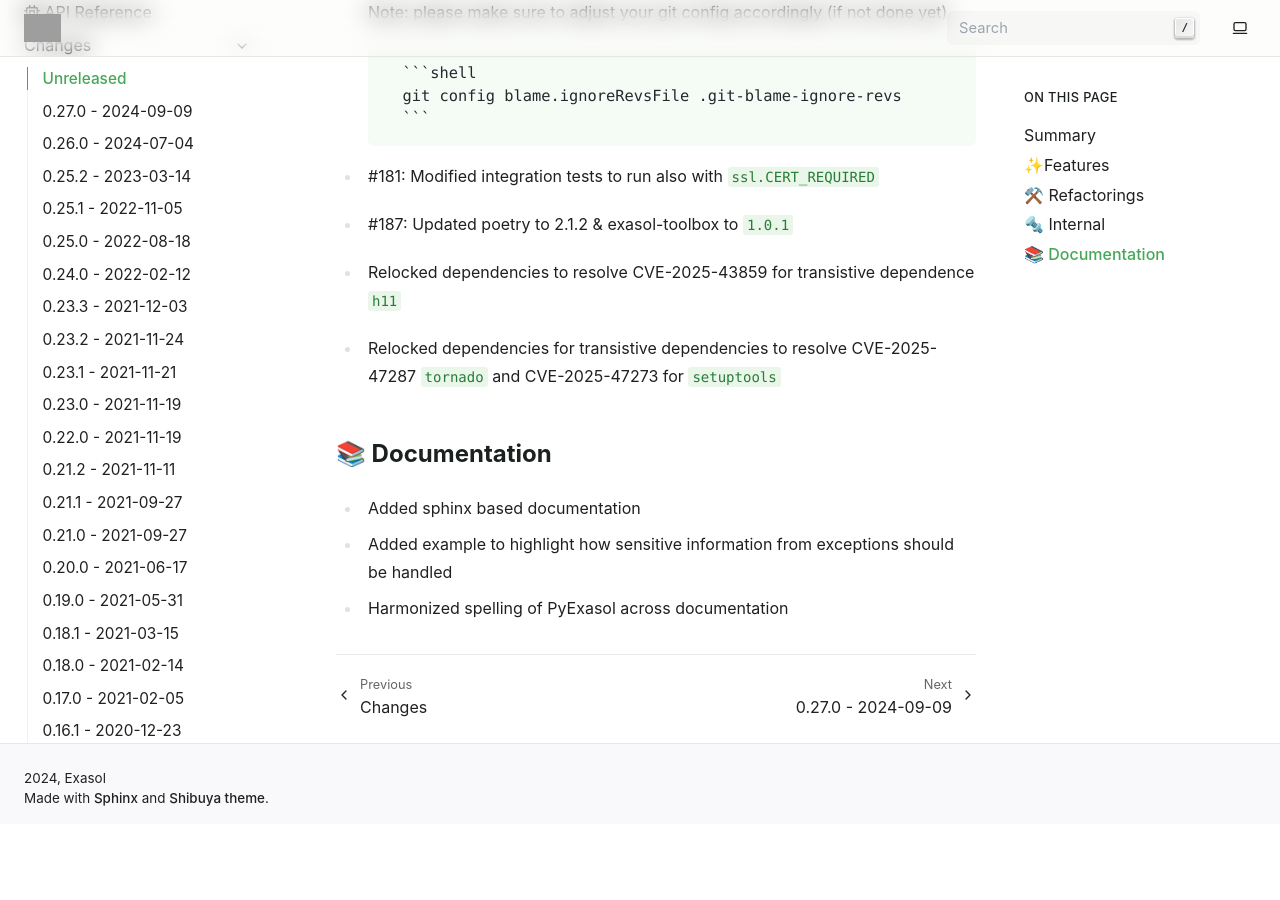
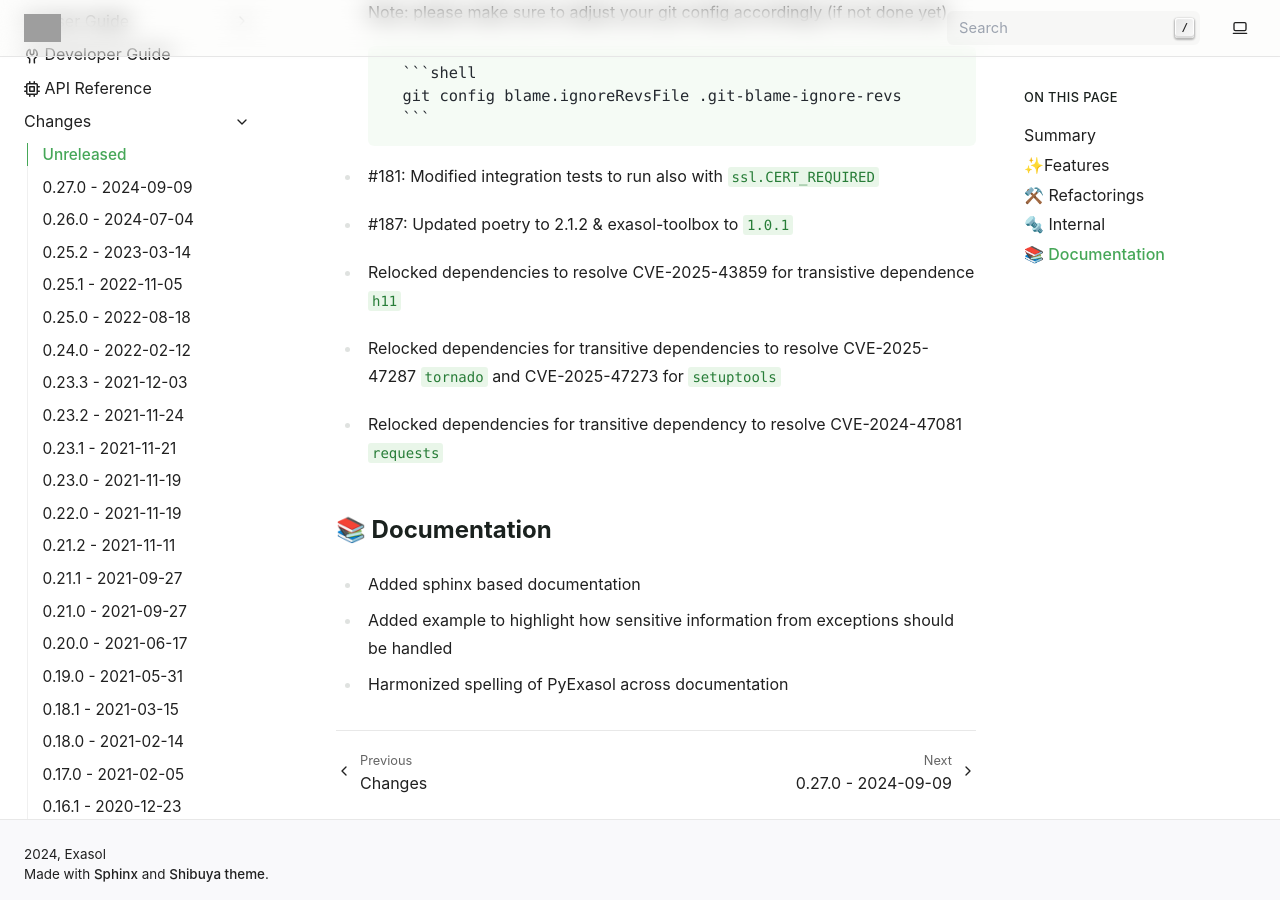
Before and after one commit to exasol/pyexasol, a Sphinx documentation site: the page built from doc/changes/unreleased.md, in a window 1280 px wide and 900 px high, scrolled down 1474 px. Built offline with Sphinx 7.4.7, drawn with Linux system fonts in a browser that asks for light colours; pages that are not in the unit, such as notebooks, are missing from menus; before the commit the page ends 2298 px from its top, so only the background shows below that; grey boxes are pictures that could not be loaded.

Commit message:
Add changelog entry

```diff
--- a/doc/changes/unreleased.md
+++ b/doc/changes/unreleased.md
@@ -45,7 +45,8 @@
 * #181: Modified integration tests to run also with `ssl.CERT_REQUIRED`
 * #187: Updated poetry to 2.1.2 & exasol-toolbox to `1.0.1`
 * Relocked dependencies to resolve CVE-2025-43859 for transistive dependence `h11`
-* Relocked dependencies for transistive dependencies to resolve CVE-2025-47287 `tornado` and CVE-2025-47273 for `setuptools`
+* Relocked dependencies for transitive dependencies to resolve CVE-2025-47287 `tornado` and CVE-2025-47273 for `setuptools`
+* Relocked dependencies for transitive dependency to resolve CVE-2024-47081  `requests`
 
 ## 📚 Documentation
 
```
